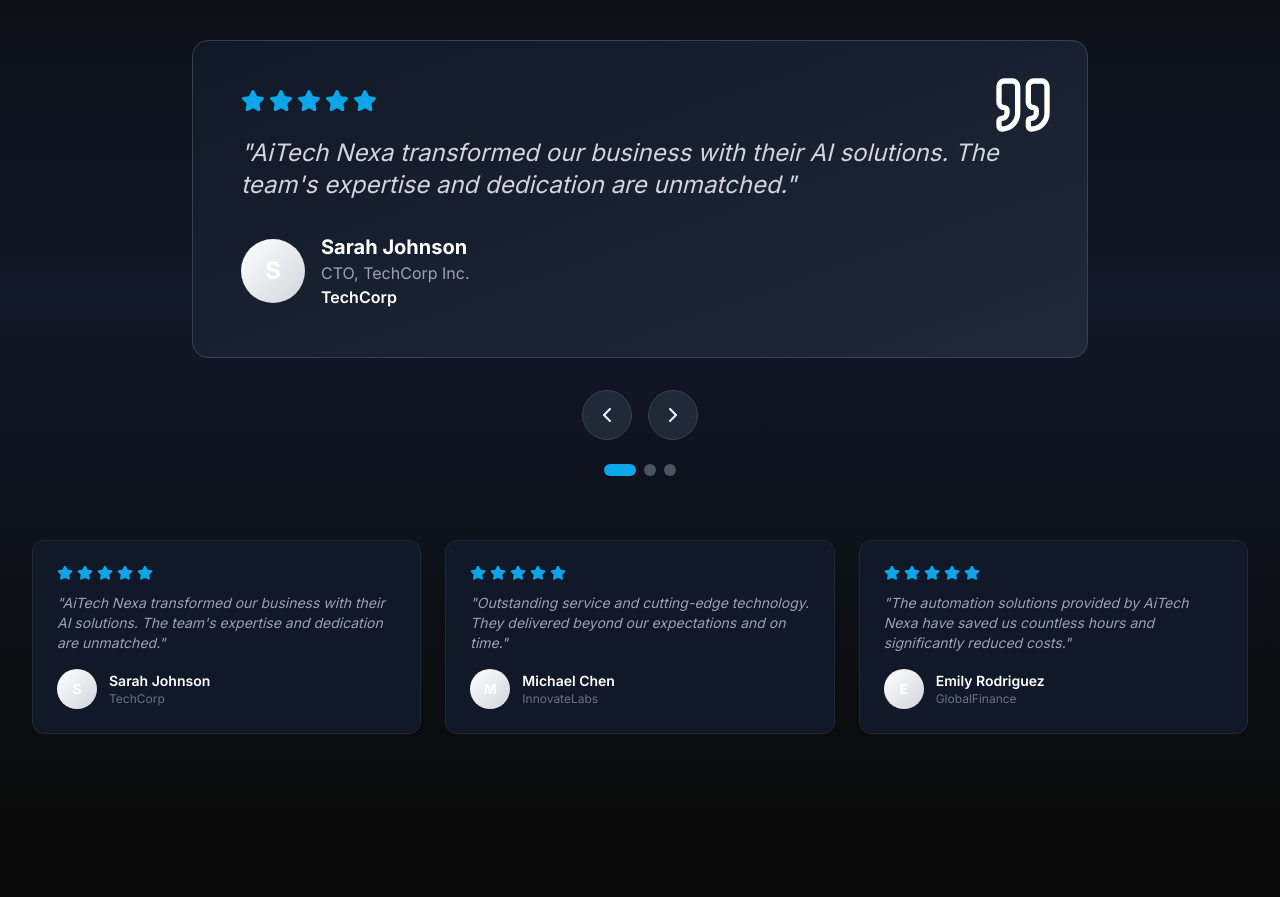
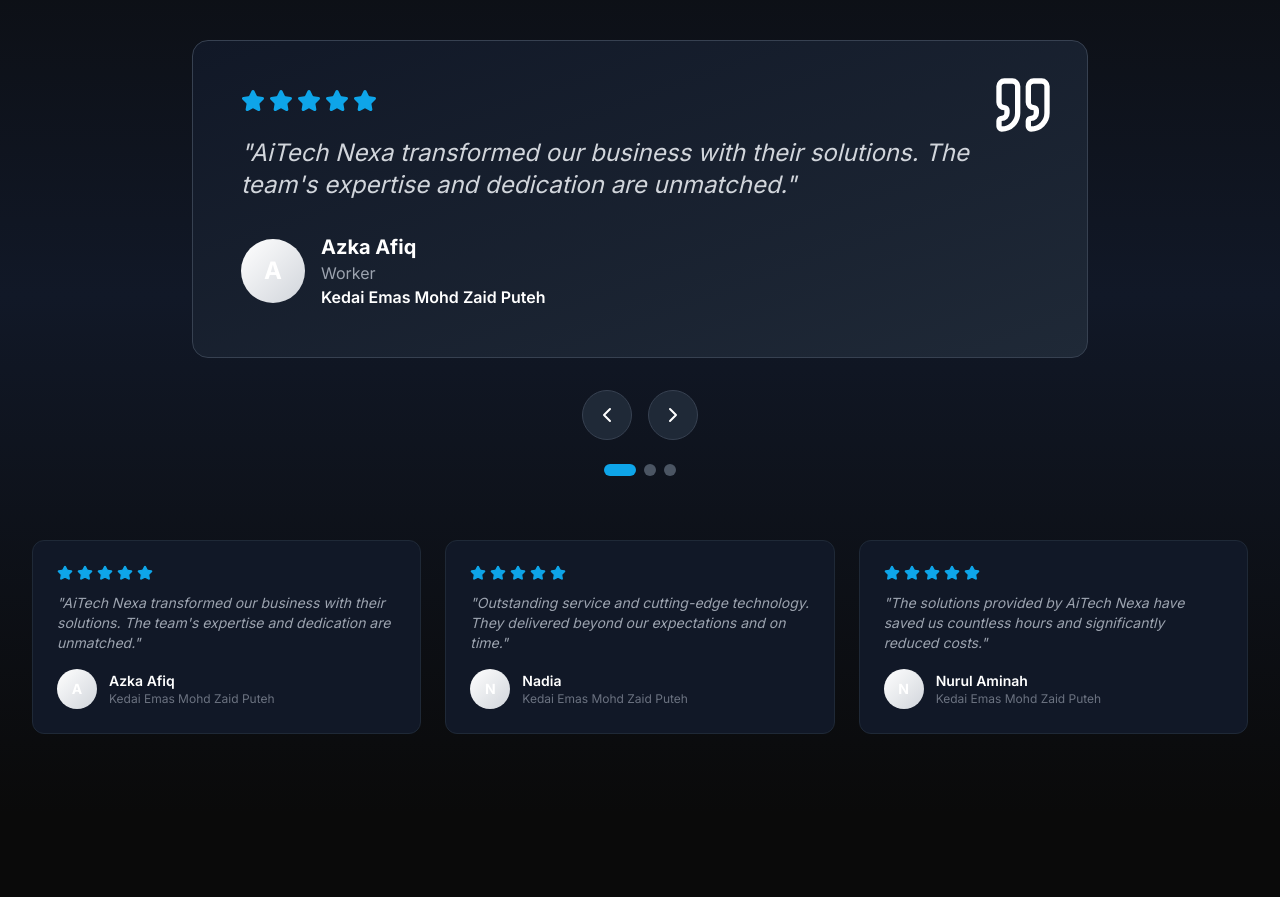
Before and after one commit to aitechnexa/official-website, a React (Vite) app: page / in a window 1280 px wide. Shown: the part 5540-6437 px from the top of the page. Built offline with nearby package versions, Linux system fonts and the light colour scheme.

Commit message:
update testimonials

```diff
--- a/src/data/content.js
+++ b/src/data/content.js
@@ -107,26 +107,26 @@
 export const testimonials = [
   {
     id: 1,
-    name: "Sarah Johnson",
-    position: "CTO, TechCorp Inc.",
-    company: "TechCorp",
-    feedback: "AiTech Nexa transformed our business with their AI solutions. The team's expertise and dedication are unmatched.",
+    name: "Azka Afiq",
+    position: "Worker",
+    company: "Kedai Emas Mohd Zaid Puteh",
+    feedback: "AiTech Nexa transformed our business with their solutions. The team's expertise and dedication are unmatched.",
     rating: 5
   },
   {
     id: 2,
-    name: "Michael Chen",
-    position: "CEO, InnovateLabs",
-    company: "InnovateLabs",
+    name: "Nadia",
+    position: "Worker",
+    company: "Kedai Emas Mohd Zaid Puteh",
     feedback: "Outstanding service and cutting-edge technology. They delivered beyond our expectations and on time.",
     rating: 5
   },
   {
     id: 3,
-    name: "Emily Rodriguez",
-    position: "Director of IT, GlobalFinance",
-    company: "GlobalFinance",
-    feedback: "The automation solutions provided by AiTech Nexa have saved us countless hours and significantly reduced costs.",
+    name: "Nurul Aminah",
+    position: "Worker",
+    company: "Kedai Emas Mohd Zaid Puteh",
+    feedback: "The solutions provided by AiTech Nexa have saved us countless hours and significantly reduced costs.",
     rating: 5
   }
 ];
```
